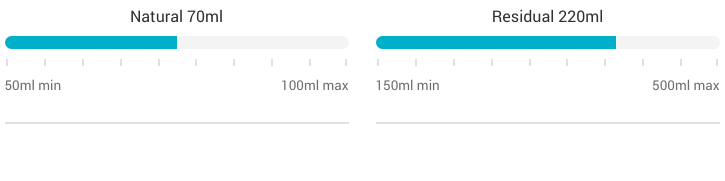
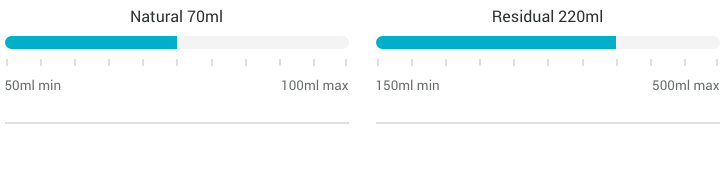
Before and after one commit to SashaSohrabi/CathNow-Journal, a website: page index.html in a window 1280 px wide. Shown: the part 399-580 px from the top of the page, 278-1003 px from the left. Drawn offline with Linux system fonts and the light colour scheme.

Commit message:
update to progress bar degree

```diff
--- a/index.html
+++ b/index.html
@@ -60,6 +60,7 @@
               <span class="progress-bar__degree"></span>
               <span class="progress-bar__degree"></span>
               <span class="progress-bar__degree"></span>
+              <span class="progress-bar__degree"></span>
             </div>
             <div class="progress-bar__label progress-bar__label--min">50ml min</div>
             <div class="progress-bar__label progress-bar__label--max">100ml max</div>
@@ -72,6 +73,7 @@
               <span class="progress-bar__stripe" style="width: 70%"></span>
             </div>
             <div class="progress-bar__degrees">
+              <span class="progress-bar__degree"></span>
               <span class="progress-bar__degree"></span>
               <span class="progress-bar__degree"></span>
               <span class="progress-bar__degree"></span>
--- a/sass/_components.scss
+++ b/sass/_components.scss
@@ -138,7 +138,7 @@
     margin: 0;
     padding: 0;
     float: left;
-    width: 11.11%;
+    width: 10%;
     height: 100%;
     border-left: 2px solid $iron;
     &:last-child {
```
Also changed, not shown: css/style.css.
